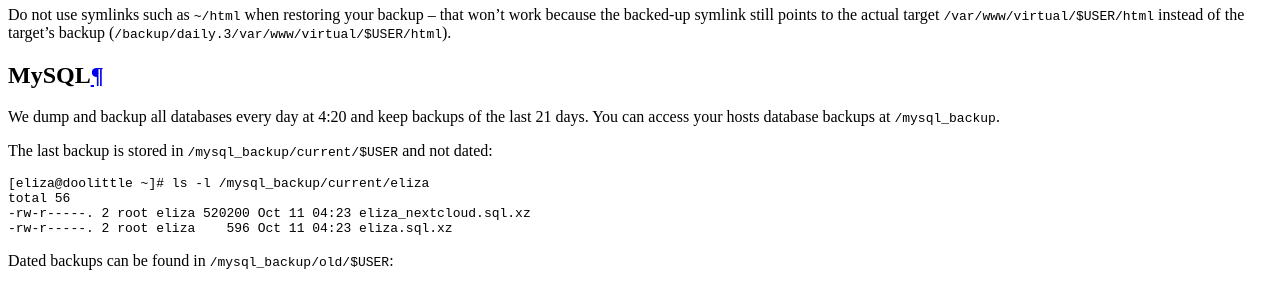
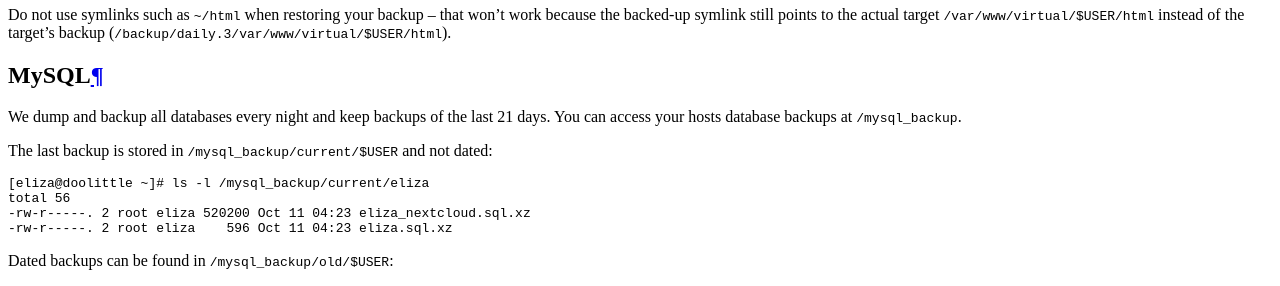
Before and after one commit to Uberspace/manual, a Sphinx documentation site: the page built from source/basics-backup.rst, in a window 1280 px wide and 900 px high, scrolled down 2495 px. Shown: the part 242-528 px from the top of the window. Built offline with Sphinx 7.4.7 and the Read the Docs theme 2.0.0, drawn with Linux system fonts in a browser that asks for light colours; pages that are not in the unit, such as notebooks, are missing from menus.

```diff
--- a/source/basics-backup.rst
+++ b/source/basics-backup.rst
@@ -72,7 +72,7 @@
 
 .. _mysql_backup:
 
-We dump and backup all databases every day at 4:20 and keep backups of the last 21 days. You can access your hosts database backups at ``/mysql_backup``.
+We dump and backup all databases every night and keep backups of the last 21 days. You can access your hosts database backups at ``/mysql_backup``.
 
 The last backup is stored in ``/mysql_backup/current/$USER`` and not dated:
 
```
